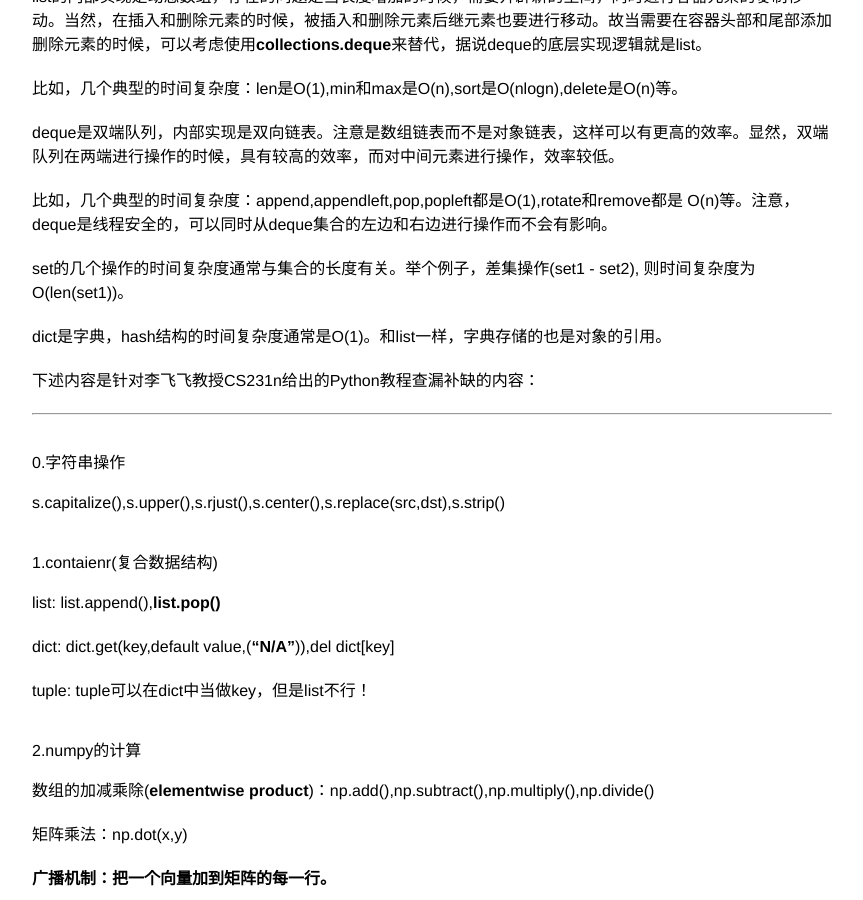
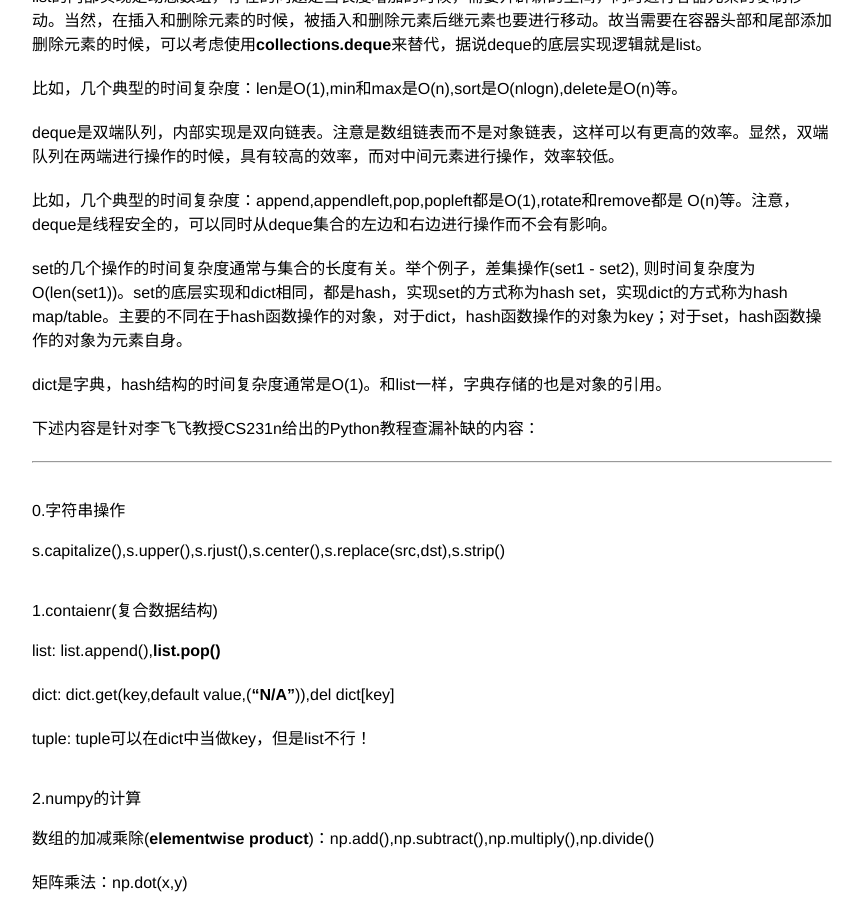
Before and after one commit to zhpmatrix/zhpmatrix.github.io, a Jekyll site: the page built from _posts/2017-02-24-python-data-structure.md, in a window 1280 px wide and 900 px high, scrolled down 323 px. Shown: the whole window, without its empty margins (208-1071 px from the left). Built offline with Jekyll 4.4.1, drawn with Linux system fonts in a browser that asks for light colours; comment, search, counter and statistics services are not loaded.

Commit message:
update python data structure

```diff
--- a/_posts/2017-02-24-python-data-structure.md
+++ b/_posts/2017-02-24-python-data-structure.md
@@ -17,7 +17,7 @@ deque是双端队列，内部实现是双向链表。注意是数组链表而不
 
 比如，几个典型的时间复杂度：append,appendleft,pop,popleft都是O(1),rotate和remove都是   O(n)等。注意，deque是线程安全的，可以同时从deque集合的左边和右边进行操作而不会有影响。
 
-set的几个操作的时间复杂度通常与集合的长度有关。举个例子，差集操作(set1 - set2), 则时间复杂度为O(len(set1))。
+set的几个操作的时间复杂度通常与集合的长度有关。举个例子，差集操作(set1 - set2), 则时间复杂度为O(len(set1))。set的底层实现和dict相同，都是hash，实现set的方式称为hash set，实现dict的方式称为hash map/table。主要的不同在于hash函数操作的对象，对于dict，hash函数操作的对象为key；对于set，hash函数操作的对象为元素自身。
 
 dict是字典，hash结构的时间复杂度通常是O(1)。和list一样，字典存储的也是对象的引用。
 
```
